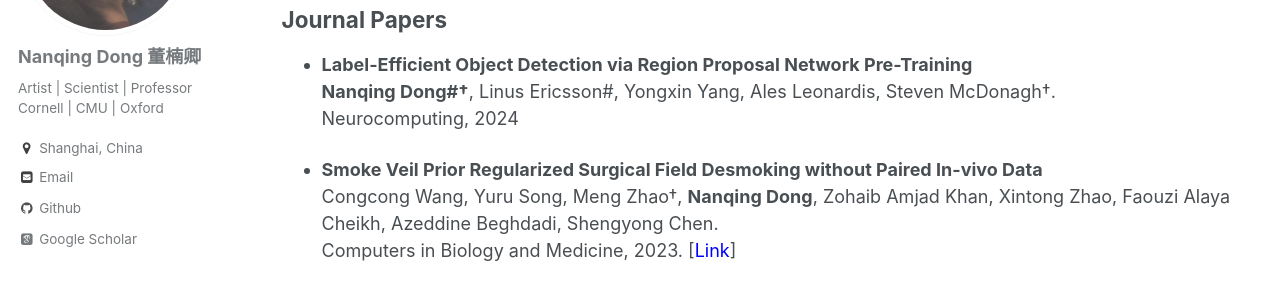
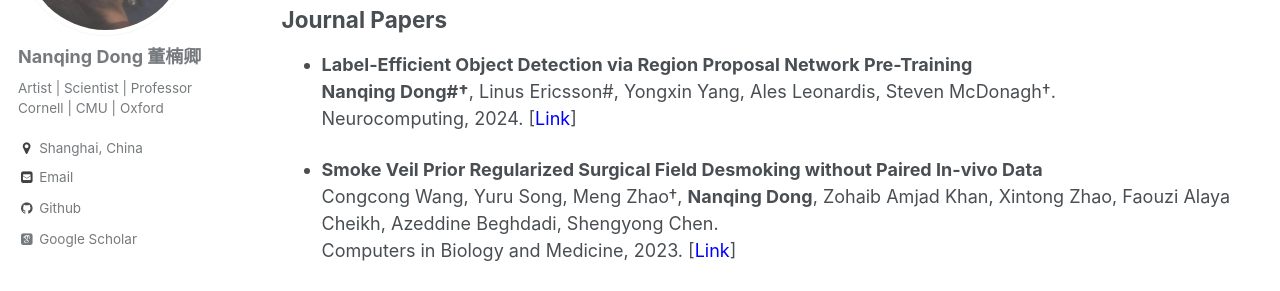
Before and after one commit to eveningdong/eveningdong.github.io, a Jekyll site: the page built from _pages/publications.md, in a window 1280 px wide and 900 px high. Shown: the part 257-548 px from the top of the window. Built offline with Jekyll 4.4.1, drawn with Linux system fonts in a browser that asks for light colours; some web fonts are replaced.

Commit message:
Update publications.md

```diff
--- a/_pages/publications.md
+++ b/_pages/publications.md
@@ -12,15 +12,15 @@
 ## Journal Papers
 * **Label-Efficient Object Detection via Region Proposal Network Pre-Training**
   **Nanqing Dong#†**, Linus Ericsson#, Yongxin Yang, Ales Leonardis, Steven McDonagh†.
-  Neurocomputing, 2024
+  Neurocomputing, 2024. [[<span style="color:blue">Link</span>]](https://www.sciencedirect.com/science/article/pii/S0925231224001474)
 
 * **Smoke Veil Prior Regularized Surgical Field Desmoking without Paired In-vivo Data**
   Congcong Wang, Yuru Song, Meng Zhao†, **Nanqing Dong**, Zohaib Amjad Khan, Xintong Zhao, Faouzi Alaya Cheikh, Azeddine Beghdadi, Shengyong Chen.
-  Computers in Biology and Medicine, 2023.  [[<span style="color:blue">Link</span>]](https://www.sciencedirect.com/science/article/abs/pii/S001048252301226X)
+  Computers in Biology and Medicine, 2023. [[<span style="color:blue">Link</span>]](https://www.sciencedirect.com/science/article/abs/pii/S001048252301226X)
 
 * **A Demand Side Joint Electricity and Carbon Trading Mechanism**
   Haochen Hua, Xingying Chen, Lei Gan, Jiaxiang Sun, **Nanqing Dong**, Di Liu†, Zhaoming Qin, Mingjia Yin, Kang Li.
-  IEEE Transactions on Industrial Cyber-Physical Systems (TICPS), 2023.  [[<span style="color:blue">Link</span>]](https://ieeexplore.ieee.org/document/10330727)
+  IEEE Transactions on Industrial Cyber-Physical Systems (TICPS), 2023. [[<span style="color:blue">Link</span>]](https://ieeexplore.ieee.org/document/10330727)
 
 * **Improving Equity Fund Alpha Estimates with a Second Size Factor**
   **Nanqing Dong**, Luka Jankovic, Anne Stewart, Scott Stewart†.
```
